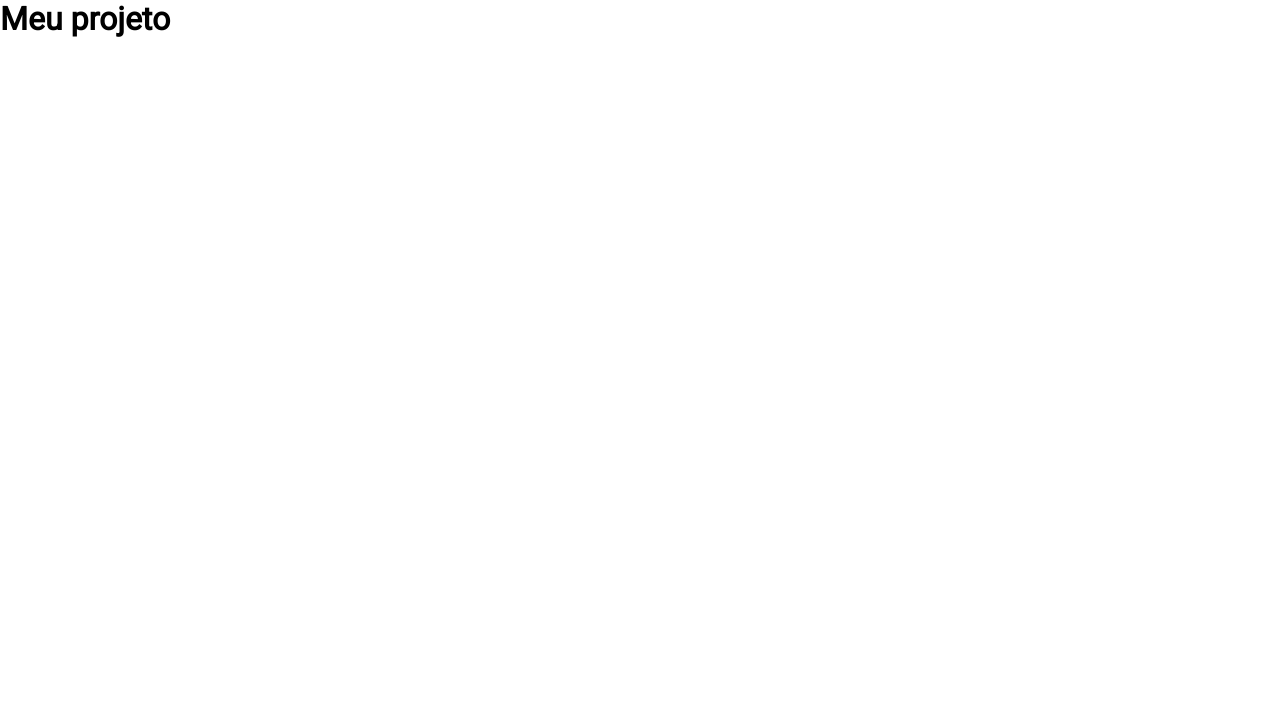
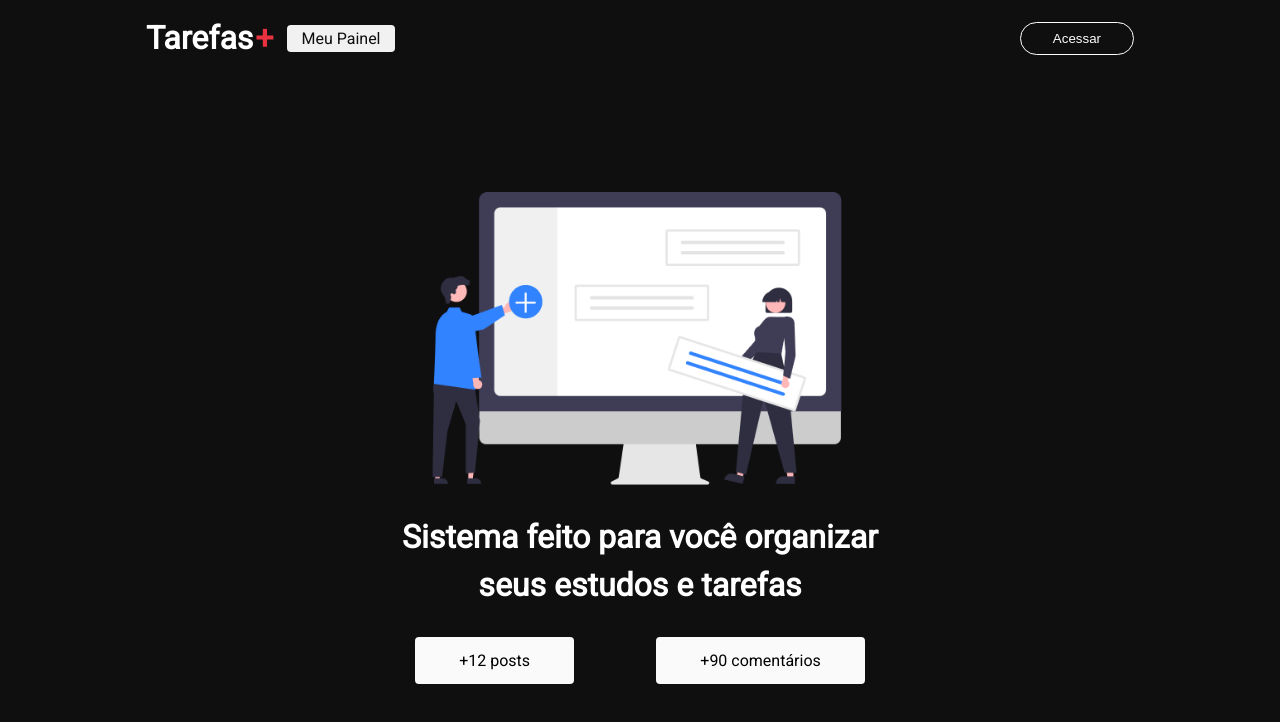
Before and after one commit to CarlosNiz/board-tarefas-next, a Next.js app: page / in a window 1280 px wide. Shown: the top 722 px of the page. Built offline with nearby package versions, Linux system fonts and the light colour scheme.

Commit message:
feat: creating main page

```diff
--- /dev/null
+++ b/src/components/Header/index.tsx
@@ -0,0 +1,19 @@
+import styles from './styles.module.css'
+import Link from 'next/link'
+
+export function Header() {
+    return(
+        <header className={styles.header}>
+            <section className={styles.content}>
+                <nav className={styles.nav}>
+                    <Link href="/">
+                        <h1 className={styles.logo}>Tarefas<span>+</span></h1>
+                    </Link>
+                    <Link className={styles.link} href="/dashboard">Meu Painel</Link>
+                </nav>
+
+                <button className={styles.loginButton}>Acessar</button>
+            </section>
+        </header>
+    )
+}
--- /dev/null
+++ b/src/components/Header/styles.module.css
@@ -0,0 +1,61 @@
+.header {
+    width: 100%;
+    height: 76px;
+    background-color: #0F0F0F;
+    display: flex;
+    align-items: center;
+    justify-content: center;
+}
+
+.content {
+    padding: 0 18px;
+    width: 100%;
+    max-width: 1024px;
+    display: flex;
+    align-items: center;
+    justify-content: space-between;
+}
+
+.content a {
+    text-decoration: none;
+}
+
+.logo {
+    color: #FFF;
+    font-size: 32px;
+}
+
+.logo span {
+    color: #EA3140;
+    padding-left: 2px;
+}
+
+.loginButton {
+    background: transparent;
+    padding: 8px 32px;
+    border-radius: 24px;
+    color: #FFF;
+    border: 1.5px solid #FFF;
+    cursor: pointer;
+    transition: all 0.4s;
+}
+
+.loginButton:hover {
+    transform: scale(1.08);
+    background-color: #FFF;
+    color: #0F0F0F;
+    font-weight: bold;
+}
+
+.nav {
+    display: flex;
+    align-items: center;
+}
+
+.link {
+    background-color: #F1F1F1;
+    color: #0F0F0F;
+    padding: 4px 14px;
+    border-radius: 4px;
+    margin: 0 14px;
+}
--- a/src/pages/_app.tsx
+++ b/src/pages/_app.tsx
@@ -1,6 +1,12 @@
 import "../../styles/globals.css";
 import type { AppProps } from "next/app";
+import { Header } from "../components/Header"
 
 export default function App({ Component, pageProps }: AppProps) {
-  return <Component {...pageProps} />;
+  return (
+    <>
+      <Header />
+      <Component {...pageProps} />
+    </>
+  );
 }
--- a/src/pages/index.tsx
+++ b/src/pages/index.tsx
@@ -1,5 +1,7 @@
 import Head from "next/head";
 import styles from "../../styles/home.module.css";
+import Image from "next/image";
+import heroImg from "../../public/assets/hero.png";
 
 export default function Home() {
   return (
@@ -9,7 +11,31 @@ export default function Home() {
         <meta name="viewport" content="width=device-width, initial-scale=1" />
       </Head>
 
-      <h1>Meu projeto</h1>
+      <main className={styles.main}>
+        <div className={styles.logoContent}>
+          <Image
+            className={styles.hero}
+            alt="Logo Tarefas +"
+            src={heroImg}
+            priority
+          />
+        </div>
+
+        <h1 className={styles.title}>
+          Sistema feito para você organizar <br/>
+          seus estudos e tarefas
+        </h1>
+
+        <div className={styles.infoContent}>
+          <section className={styles.box}>
+            <span>+12 posts</span>
+          </section>
+          <section className={styles.box}>
+            <span>+90 comentários</span>
+          </section>
+        </div>
+
+      </main>
     </div>
   );
 }
--- a/styles/home.module.css
+++ b/styles/home.module.css
@@ -0,0 +1,67 @@
+.container {
+    background-color: #0F0F0F;
+    width: 100%;
+    height: calc(100vh - 76px);
+    display: flex;
+    justify-content: center;
+    align-items: center;
+    flex-direction: column;
+}
+
+.logoContent {
+    display: flex;
+    flex-direction: column;
+    align-items: center;
+    justify-content: center;
+}
+
+.hero {
+    max-width: 480px;
+    object-fit: contain;
+    width: auto;
+    height: auto;
+}
+
+.title {
+    color: #FFF;
+    text-align: center;
+    margin: 28px;
+    line-height: 150%;
+}
+
+.infoContent {
+    display: flex;
+    align-items: center;
+    justify-content: space-around;
+}
+
+.box {
+    background-color: #FAFAFA;
+    padding: 14px 44px;
+    border-radius: 4px;
+    transition: transform 0.4s;
+}
+
+.box:hover {
+    transform: scale(1.08);
+}
+
+@media screen and (max-width: 580px){
+    .hero {
+        max-width: 80%;
+    }
+
+    .title {
+        font-size: 24px;
+    }
+
+    .infoContent {
+        flex-direction: column;
+    }
+
+    .box {
+        width: 80%;
+        margin-bottom: 14px;
+        text-align: center;
+    }
+}
```
Also changed, not shown: public/assets/hero.png (added).
